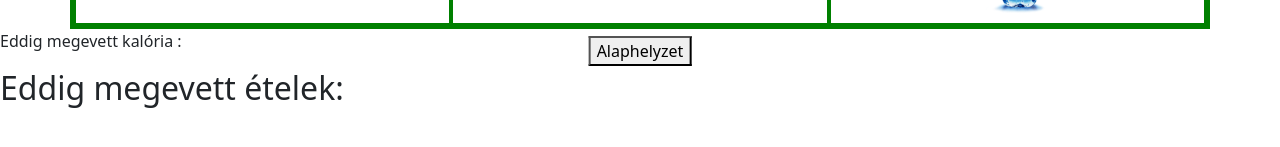
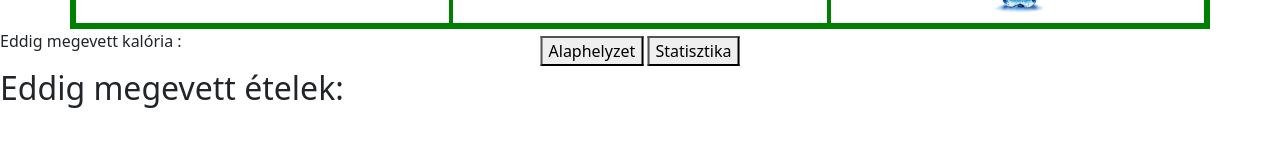
Before and after one commit to rkisztian/DOM_gyakorlas_10.12, a plain HTML site: page index.html in a window 1280 px wide. Shown: the part 109-256 px from the top of the page. Drawn offline with nearby package versions, Linux system fonts and the light colour scheme.

Commit message:
Statisztika elkezdése

```diff
--- a/index.html
+++ b/index.html
@@ -36,6 +36,7 @@
     <div class="container">
         <div class="center">
           <button id="reset">Alaphelyzet</button>
+          <button id="statisztika">Statisztika</button>
         </div>
       </div>
 
```
